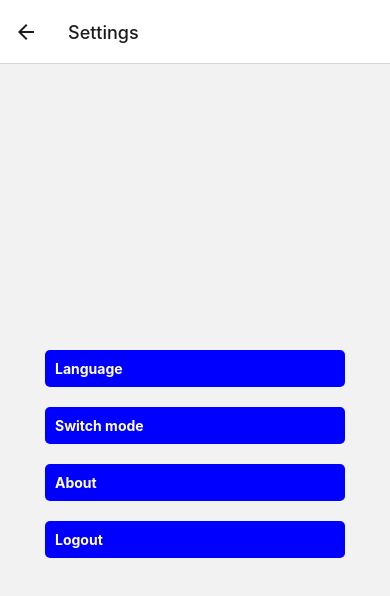
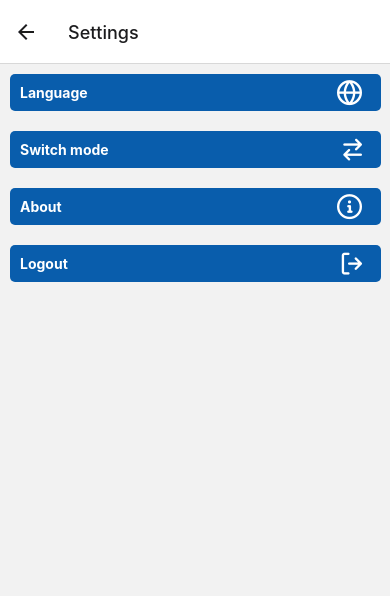
Before and after one commit to Project-Maua/MAUA-Frontend, a React Native app in the folder Maua-Fontys-Frontend/: screen /Settings in a window 390 px wide. Shown: the top 596 px of the page. Built offline with nearby package versions, Linux system fonts and the light colour scheme.

Commit message:
Create design for setting page

```diff
--- a/Maua-Fontys-Frontend/pages/SettingsPage.js
+++ b/Maua-Fontys-Frontend/pages/SettingsPage.js
@@ -1,44 +1,45 @@
-import { StatusBar } from 'expo-status-bar';
-import { Button, StyleSheet, Text, View, TouchableOpacity, ViewComponent } from 'react-native';
+import {StyleSheet, Text, View, TouchableOpacity } from 'react-native';
+import Icon from 'react-native-vector-icons/Octicons';
+
+const SettingButton = ({icon, text}) => {
+  return (
+    <TouchableOpacity style={styles.button}>
+      <Text style={styles.buttonText}>{text}</Text>
+      <Icon name={icon} style={styles.icon} />
+    </TouchableOpacity>
+  )
+}
 
 export default function SettingsPage() {
   return (
     <View style={styles.container}>
-    <TouchableOpacity style={styles.button}>
-      <Text style={styles.buttonText}>Language</Text>
-    </TouchableOpacity>
-
-    <TouchableOpacity style={styles.button}>
-      <Text style={styles.buttonText}>Switch mode</Text>
-    </TouchableOpacity>
-
-    <TouchableOpacity style={styles.button}>
-      <Text style={styles.buttonText}>About</Text>
-    </TouchableOpacity>
-
-    <TouchableOpacity style={styles.button}>
-      <Text style={styles.buttonText}>Logout</Text>
-    </TouchableOpacity>
-  </View>
-
-  );
+      <SettingButton text='Language' icon='globe' />
+      <SettingButton text='Switch mode' icon='arrow-switch' />
+      <SettingButton text='About' icon='info' />
+      <SettingButton text='Logout' icon='sign-out' />
+    </View>
+  )
 }
 
 const styles = StyleSheet.create({
-  container: {
-    flex: 1,
-    justifyContent: 'center',
-    alignItems: 'center',
-  },
   button: {
-    backgroundColor: 'blue',
+    backgroundColor: '#095DAC',
     padding: 10,
     margin: 10,
     borderRadius: 5,
-    width: 300
+    width: '95%',
+    flexDirection: 'row',
+    alignItems: 'center',
+    display:'flex'
   },
   buttonText: {
     color: 'white',
     fontWeight: 'bold',
   },
+  icon: {
+    position: 'absolute',
+    right: '5%',
+    color: "white",
+    fontSize: 25
+  }
 });
```
